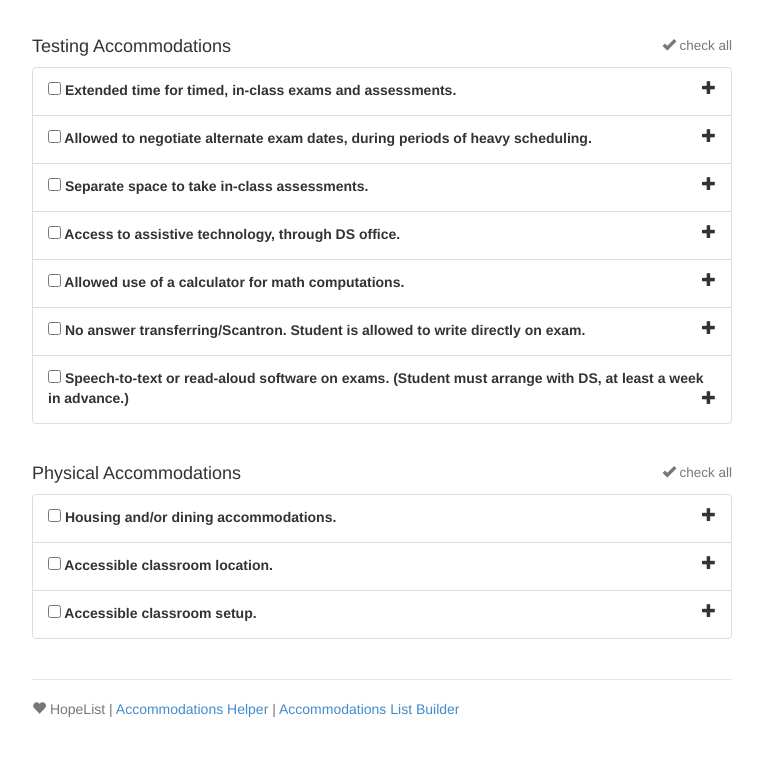
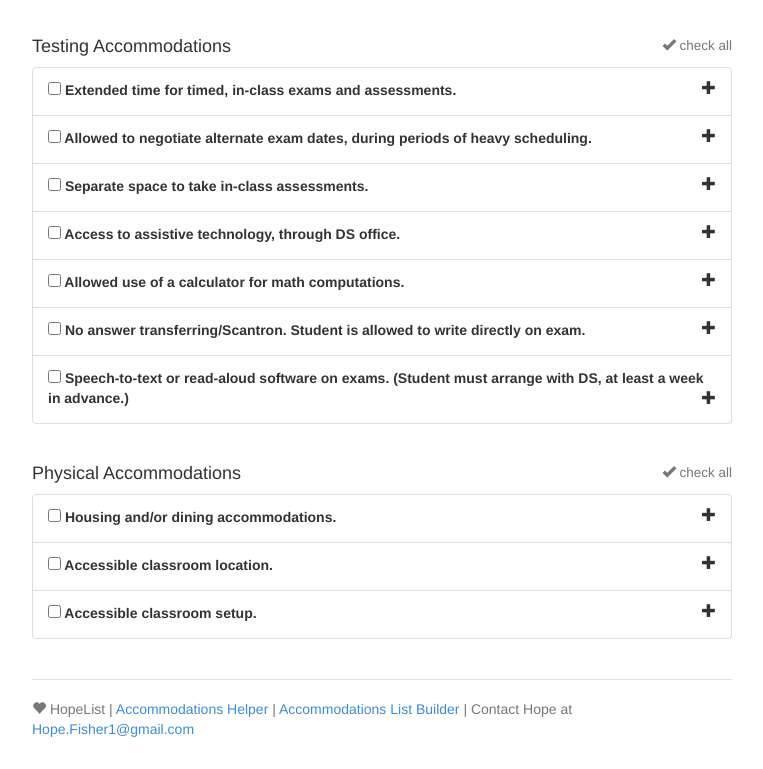
Before and after one commit to phacts/hopelist, a website: page app/index.html in a window 1280 px wide. Shown: the part 1446-2215 px from the top of the page, without its empty margins (258-1021 px from the left). Drawn offline with nearby package versions, Linux system fonts and the light colour scheme; files that its build step writes are made by us from their sources; files whose address does not match are found by name.

Commit message:
Updated tag line to include Hope's email.

```diff
--- a/app/index.html
+++ b/app/index.html
@@ -25,7 +25,7 @@
 
       <div class="footer hidden-print">
         <p><span class="glyphicon glyphicon-heart"></span> HopeList | <a href="#/">Accommodations Helper</a>
-          | <a href="#/creator">Accommodations List Builder</a></p>
+          | <a href="#/creator">Accommodations List Builder</a> | Contact Hope at <a href="mailto:Hope.Fisher1@gmail.com">Hope.Fisher1@gmail.com</a></p>
       </div>
     </div>
 
```
Also changed, not shown: dist/index.html.
